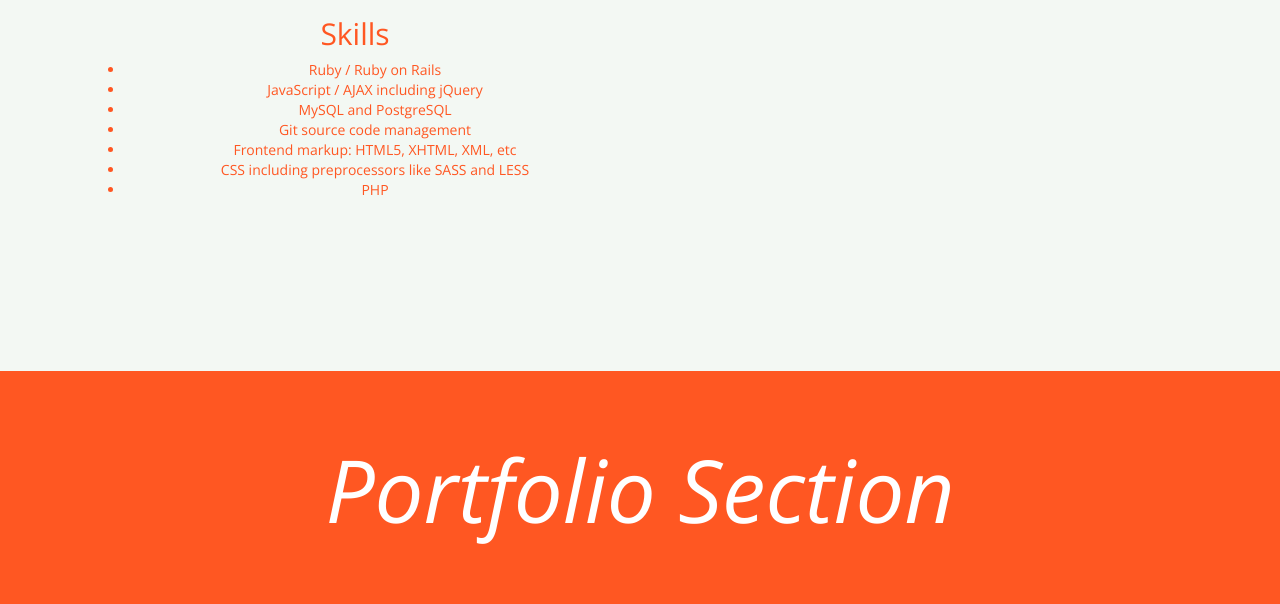
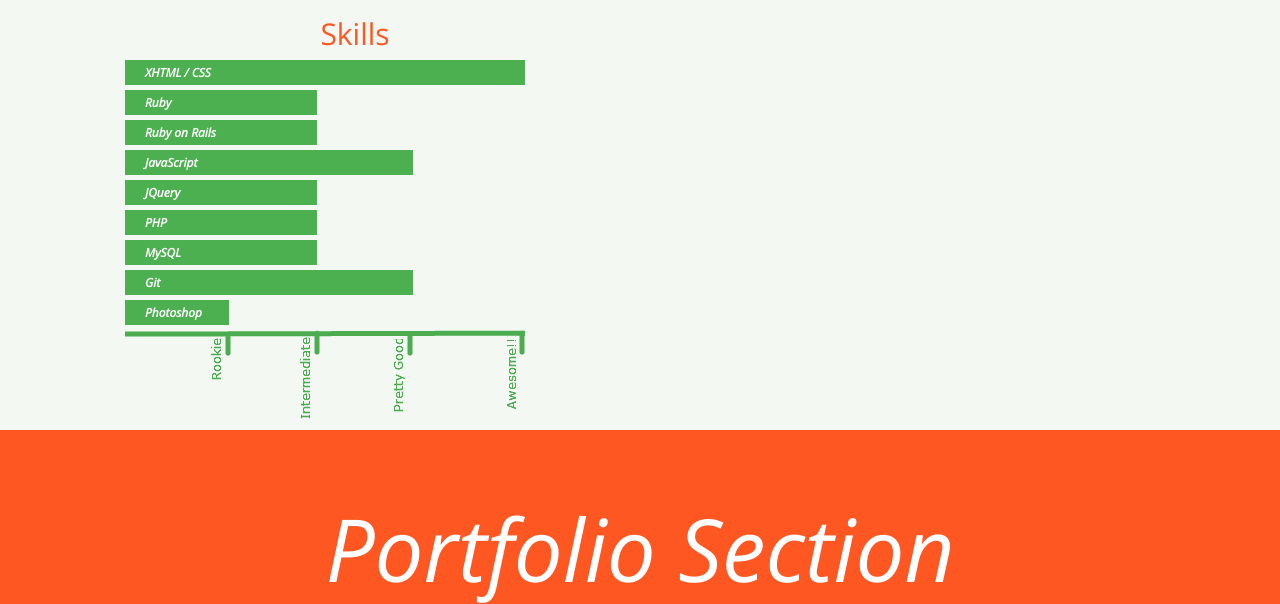
Before and after one commit to jascottt7/jascottt7.github.io, a plain HTML site: page index.html in a window 1280 px wide. Shown: the part 1399-2003 px from the top of the page. Drawn offline with nearby package versions, Linux system fonts and the light colour scheme.

Commit message:
added bar graph of skills

```diff
--- a/css/style.css
+++ b/css/style.css
@@ -71,7 +71,7 @@ p {
 
 .about-section {
   height: 100%;
-  min-height: 900px;
+  min-height: 1200px;
   padding-top: 50px;
   text-align: center;
   background: #F3F8F3;
@@ -192,3 +192,46 @@ p {
   top: 50%;
   width: 100%;
 }
+
+
+
+
+
+.bargraph {
+    list-style: none;
+    padding-top: 0px;
+    width:440px;
+    }
+ul.bargraph li {
+    height: 25px;
+    color: white;
+    text-align: left;
+    font-style: italic;
+    font-weight:bolder;
+    font-size: 12px;
+    line-height: 25px;
+    padding: 0px 20px;
+    margin-bottom: 5px;
+    }
+ul.bargraph li.green {
+background: #4CAF50;
+}
+li.rookie {
+width: 26%;
+}
+li.intermediate{
+  width: 48%;
+}
+li.prettygood{
+  width: 72%;
+}
+li.awesome{
+  width: 100%;
+}
+
+
+
+ul.bargraph li.xaxis {
+background: url(/img/xaxis.png);
+height: 90px;
+}
--- a/index.html
+++ b/index.html
@@ -7,7 +7,7 @@
     <title>Jason Scott's Portfolio</title>
 
 
-
+    <link href='http://fonts.googleapis.com/css?family=Source+Sans+Pro:300,400' rel='stylesheet' type='text/css'>
     <link rel="stylesheet prefetch" href="//maxcdn.bootstrapcdn.com/bootstrap/3.3.5/css/bootstrap.min.css">
 	<link rel="stylesheet prefetch" href="https://maxcdn.bootstrapcdn.com/font-awesome/4.4.0/css/font-awesome.min.css">
 	<link rel="stylesheet" type="text/css" href="/css/style.css">
@@ -16,6 +16,7 @@
   </head>
 
 <body id="1page-top">
+
   <nav class="navbar navbar-default navbar-fixed-top">
     <div class="container">
       <a class="navbar-brand" href="#1page-top">Jason Scott</a>
@@ -97,11 +98,14 @@
 
   <!-- About Section -->
   <section id="1about" class="about-section">
+
     <div class="container">
       <div class="row">
         <div class="col-lg-12">
+
           <h1>JASON WHO?</h1>
           <p>
+
             <br>
             <br>
             <div class="col-lg-6">
@@ -114,31 +118,39 @@
               <p>
                 My current focus is Full Stack Development using Ruby on Rails, RSpec, Git JavaScript, JQuery and MySQL.
               </p>
+
               <h2>Skills</h2>
-              <p>
+              <ul class="bargraph">
+    <li class="green awesome">XHTML / CSS</li>
+    <li class="green intermediate">Ruby</li>
+    <li class="green intermediate">Ruby on Rails</li>
+    <li class="green prettygood">JavaScript</li>
+    <li class="green intermediate">JQuery</li>
+    <li class="green intermediate">PHP</li>
+    <li class="green intermediate">MySQL</li>
+    <li class="green prettygood">Git</li>
+    <li class="green rookie">Photoshop</li>
 
-                <ul>
-                  <li>Ruby / Ruby on Rails</li>
-                  <li>
-                    JavaScript / AJAX including jQuery</li>
-                  <li>
-                    MySQL and PostgreSQL</li>
-                  <li>
-                    Git source code management</li>
-                  <li>
-                    Frontend markup: HTML5, XHTML, XML, etc</li>
-                  <li>
-                    CSS including preprocessors like SASS and LESS</li>
-                    <li>PHP</li>
-              </p>
+    <li class="xaxis"></li>
+</ul>
+
+
             </div>
+
+
+
+
+
             <div class="col-lg-6">
               <img src="https://upload.wikimedia.org/wikipedia/en/9/9a/Akaufman1.jpg" class="img-rounded" alt="Cinque Terre" width="200" height="248">
             </div>
         </div>
+
       </div>
+
     </div>
-  </section>
+
+
 
   <!-- Services Section -->
   <section id="1portfolio" class="portfolio-section">
```
Also changed, not shown: img/xaxis.png (added).
